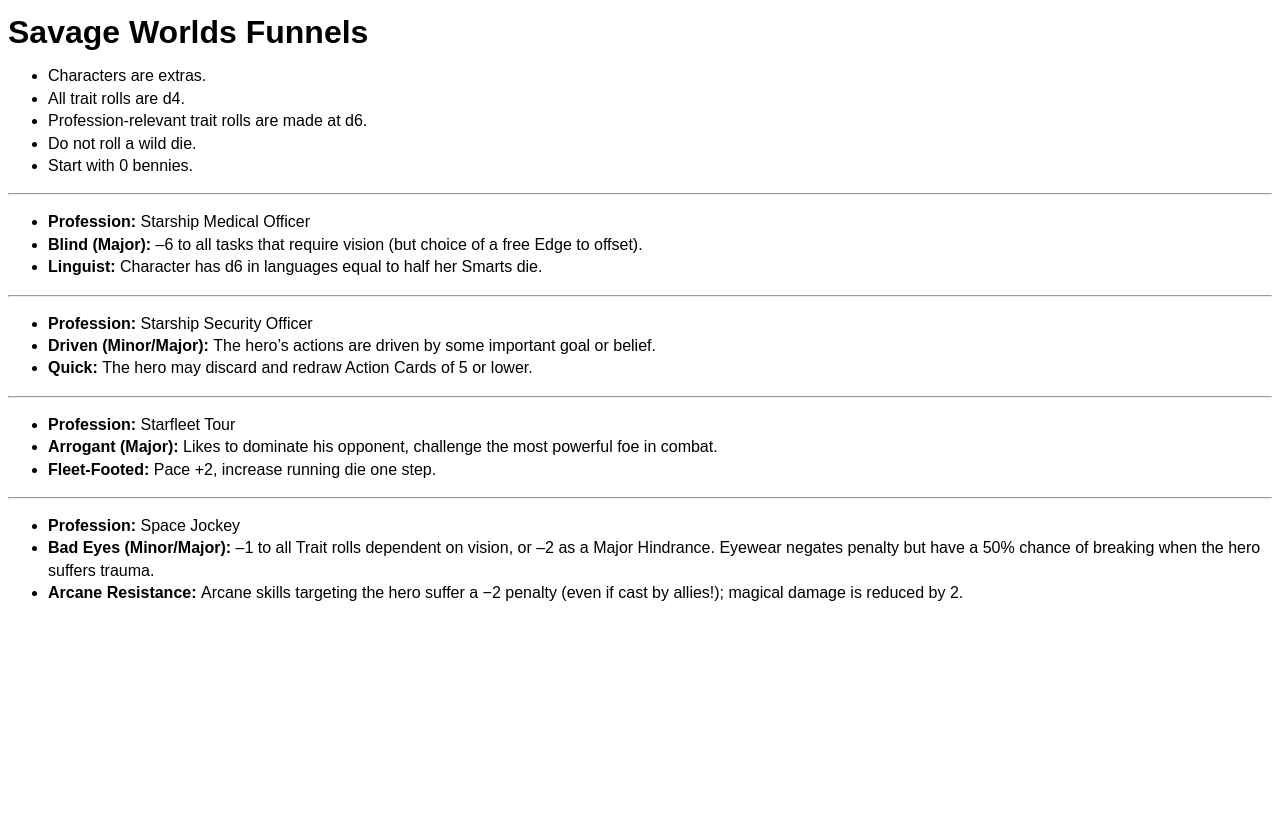
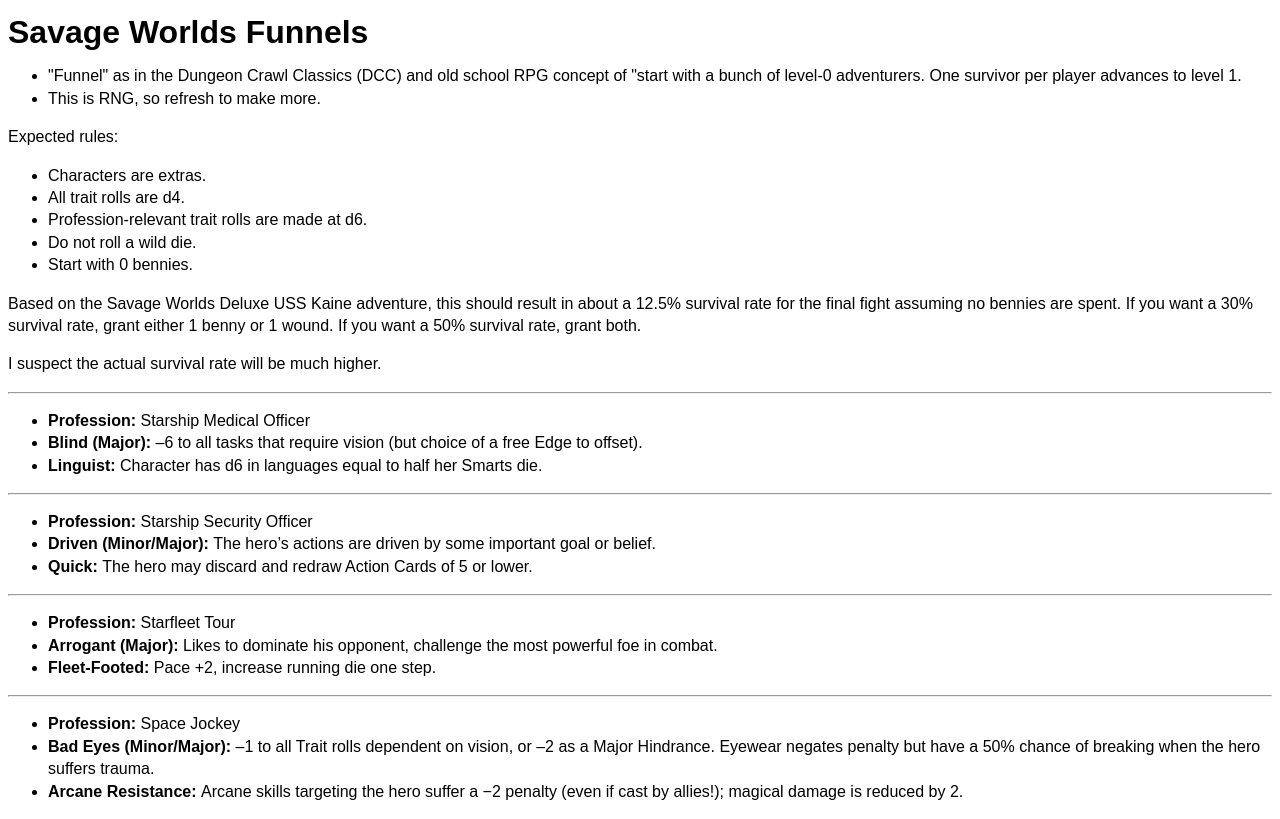
Before and after one commit to david-sharer/swade-funnel-generator, an Angular app: page / in a window 1280 px wide. Built offline with nearby package versions, Linux system fonts and the light colour scheme.

Commit message:
Explanation

```diff
--- a/src/app/app.component.html
+++ b/src/app/app.component.html
@@ -1,5 +1,12 @@
 <h1>Savage Worlds Funnels</h1>
 <div>
+  <ul>
+    <li>"Funnel" as in the Dungeon Crawl Classics (DCC) and old school RPG concept of "start with a bunch of level-0 adventurers. One survivor per player advances to level 1.</li>
+    <li>This is RNG, so refresh to make more.</li>
+  </ul>
+</div>
+<div>
+  <p>Expected rules:</p>
   <ul>
     <li>Characters are extras.</li>
     <li>All trait rolls are d4.</li>
@@ -7,8 +14,9 @@
     <li>Do not roll a wild die.</li>
     <li>Start with 0 bennies.</li>
   </ul>
+  <p>Based on the Savage Worlds Deluxe USS Kaine adventure, this should result in about a 12.5% survival rate for the final fight assuming no bennies are spent. If you want a 30% survival rate, grant either 1 benny or 1 wound. If you want a 50% survival rate, grant both.</p>
+  <p>I suspect the actual survival rate will be much higher.</p>
 </div>
-
 <hr />
 <app-character></app-character>
 <hr />
```
